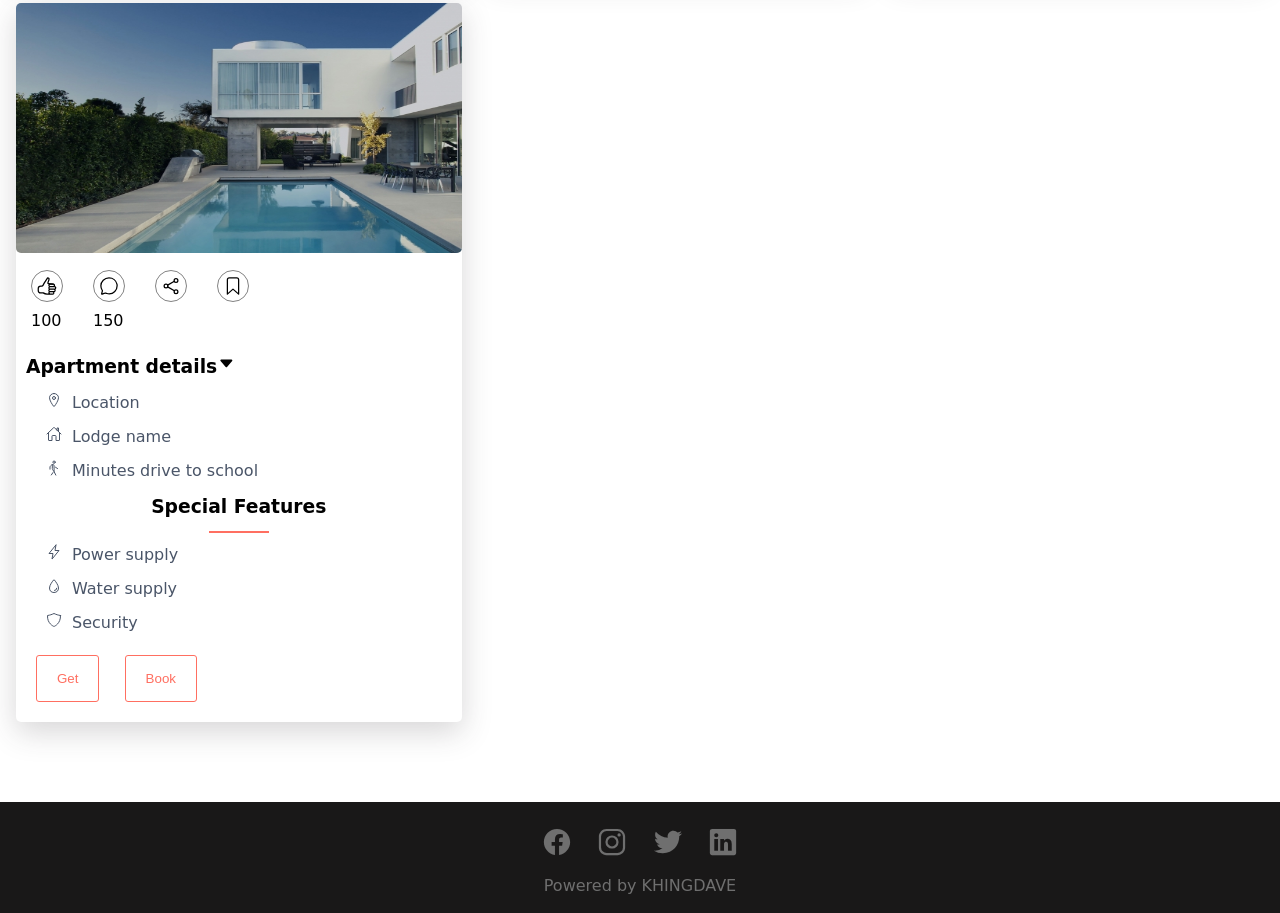
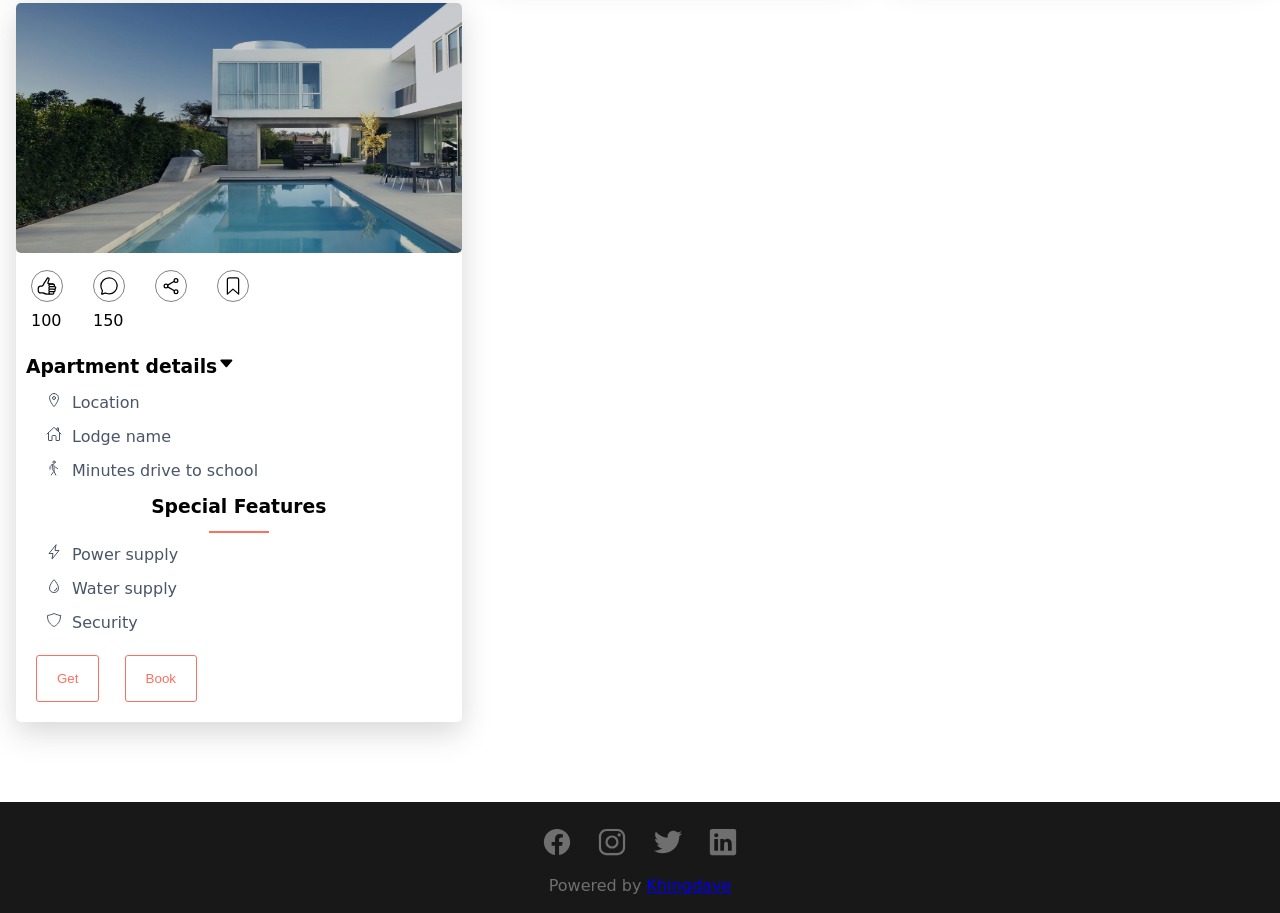
Before and after one commit to Khingdave1/Get-accomodation, a plain HTML site: page index.html in a window 1280 px wide. Shown: the part 1626-2539 px from the top of the page. Drawn offline with nearby package versions, Linux system fonts and the light colour scheme.

Commit message:
Update index.html

```diff
--- a/index.html
+++ b/index.html
@@ -213,7 +213,7 @@
                     <a href="https://linkedin.com/in/aremu-david-64a63a193/" target="_blank"><ion-icon name="logo-linkedin"></ion-icon></a>
                 </div>
                 <div class="footer-content-text">
-                    <p>Powered by KHINGDAVE</p>
+                    <p>Powered by <a href="https://www.linkedin.com/in/aremu-david-64a63a193/">Khingdave</a></p>
                 </div>
             </div>
         </footer>
```
